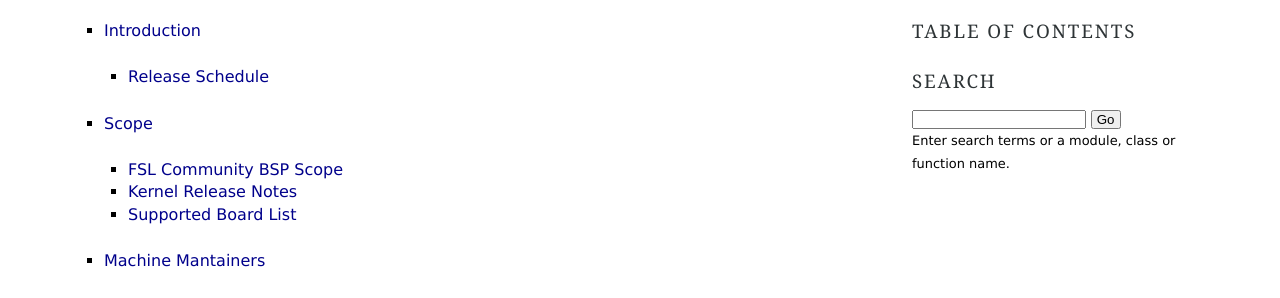
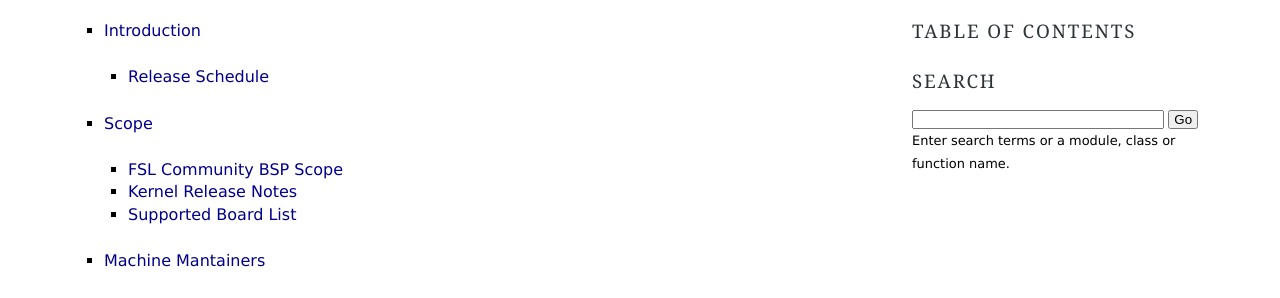
Before and after one commit to Freescale/Documentation, a Sphinx documentation site: the page built from release-notes/source/index.rst, in a window 1280 px wide. Shown: the part 123-421 px from the top of the page. Built offline with Sphinx 7.4.7, drawn with Linux system fonts in a browser that asks for light colours.

Commit message:
release notes: search text input resized to look better
Signed-off-by: Lucas Dutra Nunes <ldnunes@ossystems.com.br>

```diff
--- a/release-notes/source/_static/release-notes.css
+++ b/release-notes/source/_static/release-notes.css
@@ -26,6 +26,10 @@ div.sidebar {
     float: right;
     background-color: white;
     padding-left: 25px;
+}
+
+div.sidebar form.search input[name='q'] {
+    width: 86%;
 }
 
 #introduction {
```
